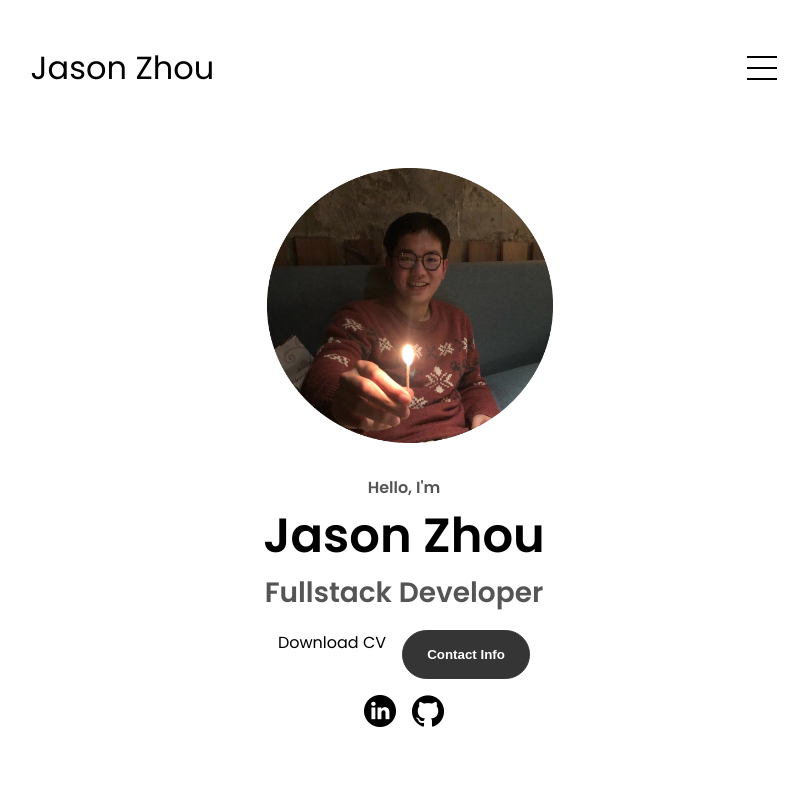
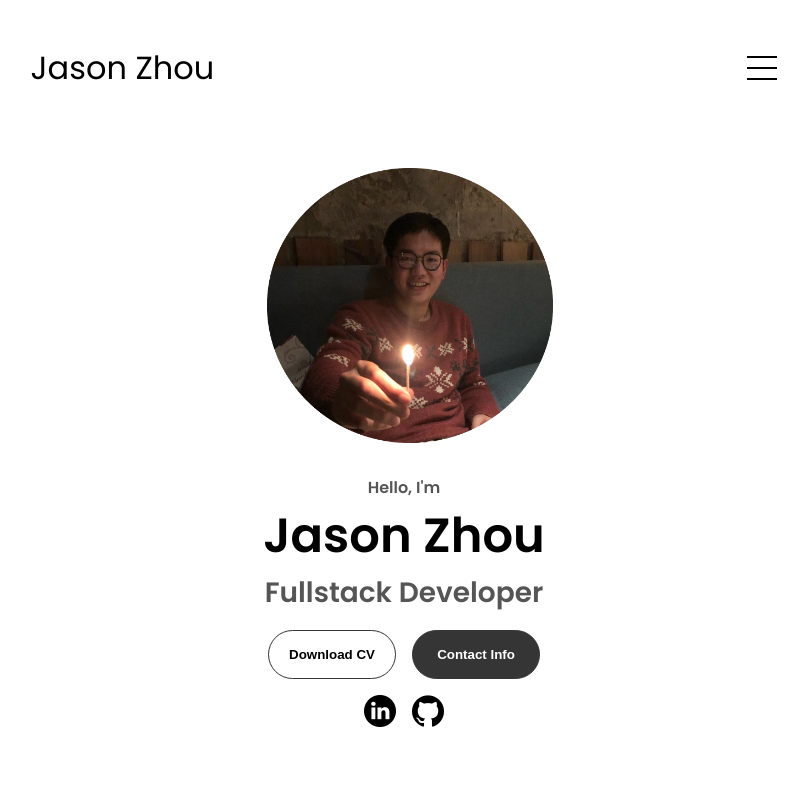
Before and after one commit to DuckChou/profolio, a React (Create React App) app in the folder my-profolio/: page / in a window 1280 px wide. Shown: the top 800 px of the page, without its empty margins (236-1044 px from the left). Built offline with nearby package versions, Linux system fonts and the light colour scheme.

Commit message:
test cv download

```diff
--- a/my-profolio/src/components/Content.js
+++ b/my-profolio/src/components/Content.js
@@ -31,6 +31,7 @@ import cv from '../assets/files/jasonCV.pdf';
 function Content() {
   const handleDownloadCV = () => {
     // window.open('../../public/files/CVJason.pdf', '_blank');
+    console.log(cv);
     const fileUrl = cv;
     const link = document.createElement('a');
     link.href = fileUrl;
@@ -50,10 +51,10 @@ function Content() {
           <h1 className="title">Jason Zhou</h1>
           <p className="section__text__p2">Fullstack Developer</p>
           <div className="btn-container">
-            {/* <button className="btn btn-color-2" onClick={handleDownloadCV}>
+            <button className="btn btn-color-2" onClick={handleDownloadCV}>
               Download CV
-            </button> */}
-            <a href={cv} >Download CV</a>
+            </button>
+            {/* <a href={cv} className="btn btn-color-2">Download CV</a> */}
 
             <button
               className="btn btn-color-1"
```
